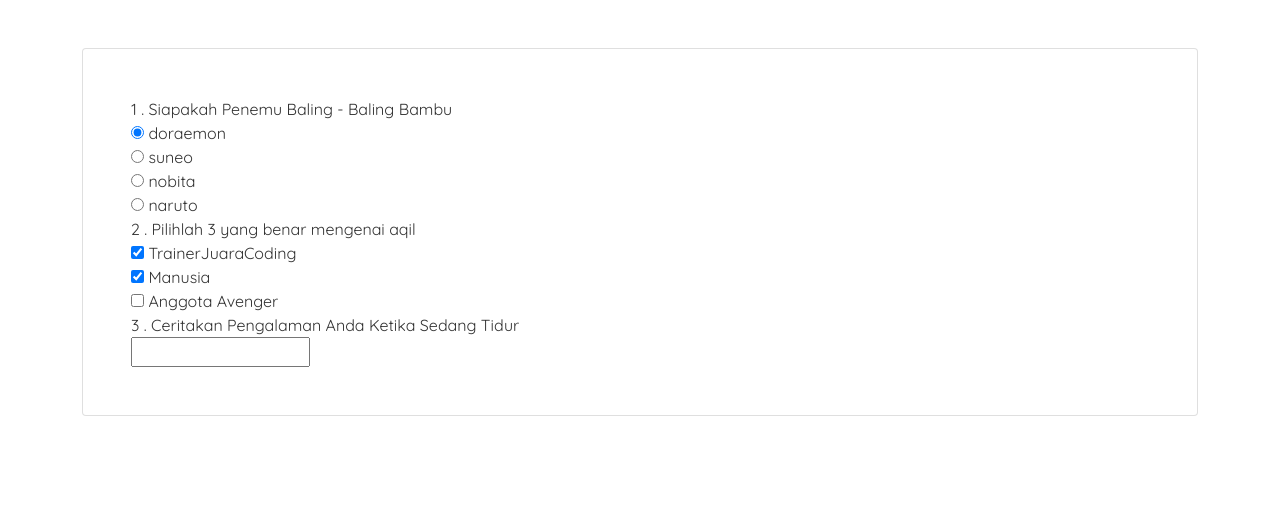
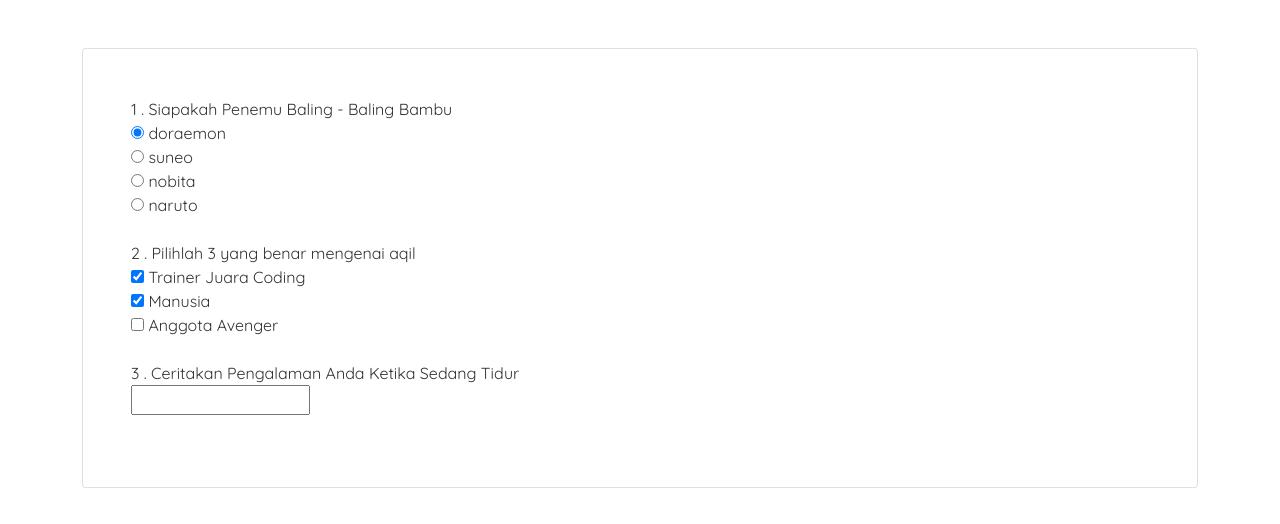
Before and after one commit to pramahaditamaputra/UjianReactJS, a React (Create React App) app: page / in a window 1280 px wide. Shown: the top 524 px of the page. Built offline with nearby package versions, Linux system fonts and the light colour scheme.

Commit message:
FixMatchedAnswerJSON

```diff
--- a/src/App.js
+++ b/src/App.js
@@ -8,14 +8,14 @@ const App = () => {
       type: "radio",
       soal: "Siapakah Penemu Baling - Baling Bambu",
       option: ["doraemon", "suneo", "nobita", "naruto"],
-      jawaban: ["doraemon"],
+      jawaban: ["doraemon", "", "", ""],
     },
     {
       id: 2,
       type: "checkbox",
       soal: "Pilihlah 3 yang benar mengenai aqil",
-      option: ["TrainerJuaraCoding", "Manusia", "Anggota Avenger"],
-      jawaban: ["TrainerJuaraCoding", "Manusia"],
+      option: ["Trainer Juara Coding", "Manusia", "Anggota Avenger"],
+      jawaban: ["Trainer Juara Coding", "Manusia", ""],
     },
     {
       id: 3,
@@ -30,7 +30,7 @@ const App = () => {
     <div className="container">
       <div className="row">
         <div className="col">
-          <div className="card p-5 mt-5">
+          <div className="card p-5 mt-5 mb-5">
             <FormMultiple soalCollection={datas} />
           </div>
         </div>
--- a/src/FormMultiple.js
+++ b/src/FormMultiple.js
@@ -5,9 +5,9 @@ const FormMultiple = (props) => {
   return (
     <div>
       <form action="">
-        {props.soalCollection.map((soal, index) => {
+        {props.soalCollection.map((soal) => {
           return (
-            <div className="form-group">
+            <div className="form-group" key={soal.id}>
               <LabelSoal labelId={soal.id} labelName={soal.soal} />
               {soal.option.map((nameOption, index) => {
                 return (
@@ -20,6 +20,7 @@ const FormMultiple = (props) => {
                   />
                 );
               })}
+              <br />
             </div>
           );
         })}
--- a/src/InputJawaban.js
+++ b/src/InputJawaban.js
@@ -5,7 +5,7 @@ const InputJawaban = (props) => {
         type={props.optionType}
         name={props.id}
         defaultValue={props.optionName}
-        defaultChecked={props.optionName === props.optionAnwer}
+        defaultChecked={props.optionName === props.optionAnwer ? true : false}
       />{" "}
       {props.optionName}
     </div>
```
Also changed, not shown: 1 other file (tests, documents, lock files or other folders).
